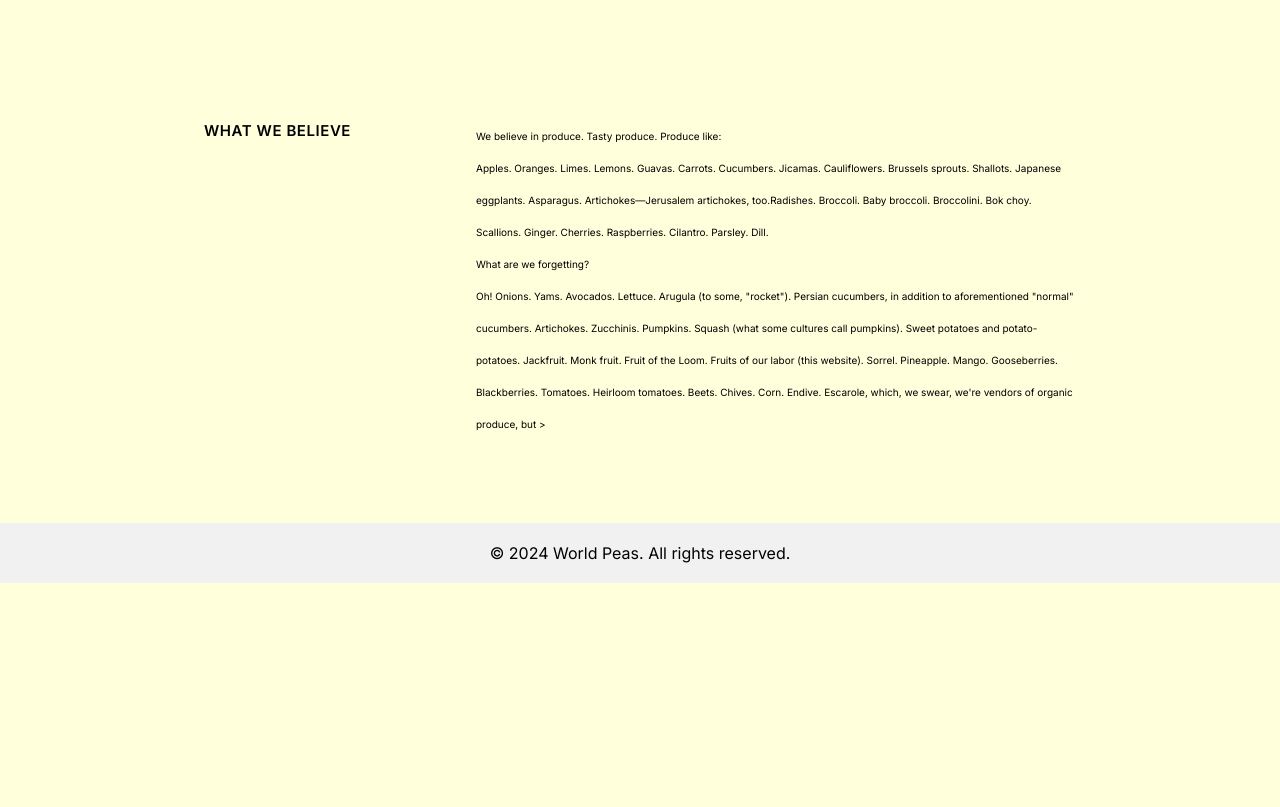
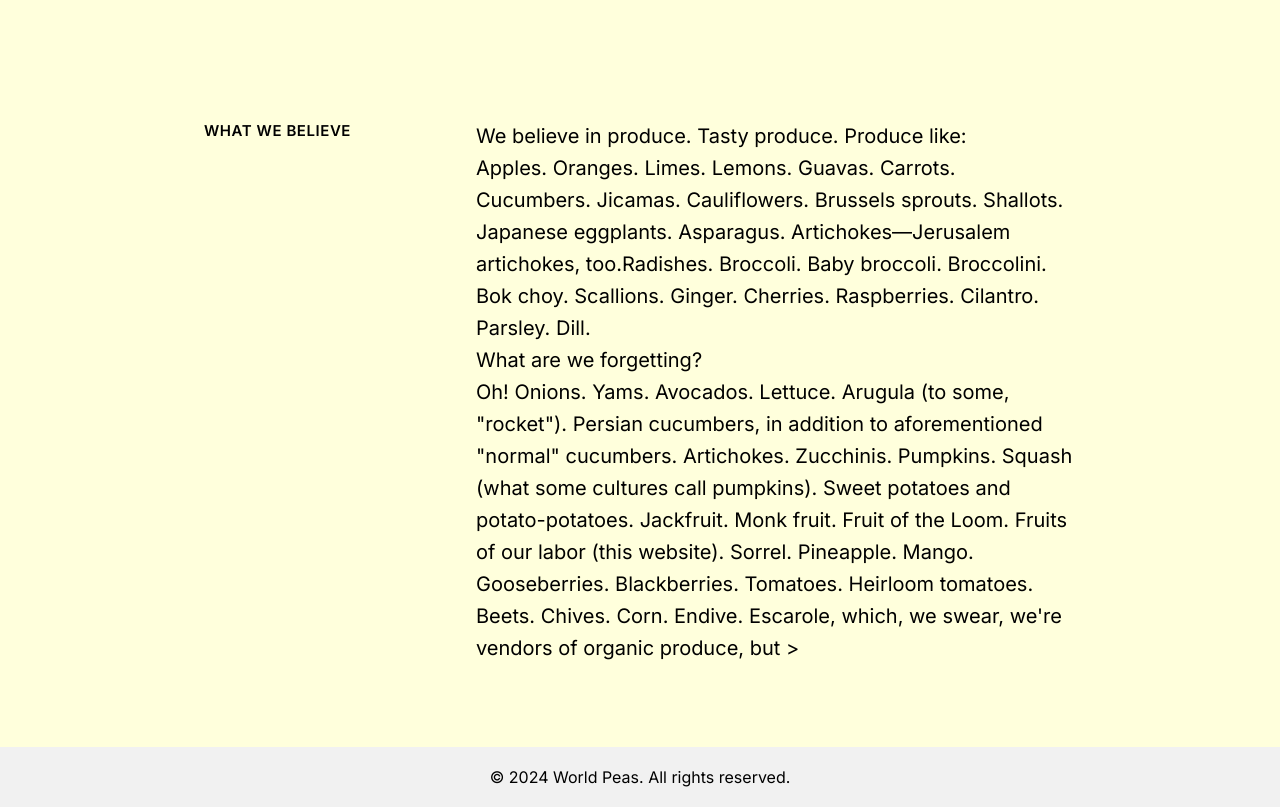
Before and after one commit to tejn2010/Worldpeas, a plain HTML site: page index.html in a window 1280 px wide. Shown: the part 1600-2407 px from the top of the page. Before the commit the page ends 2183 px from the top, so only its background shows below. Drawn offline with Linux system fonts and the light colour scheme.

Commit message:
Refactor index.html structure and styles

```diff
--- a/index.html
+++ b/index.html
@@ -410,7 +410,7 @@ nav {
             font-family: 'Inter', sans-serif;
             font-weight: 400;
             color: black;
-            font-size: 10px;
+            font-size: 20px;
             line-height: 32px;
         }
 
```
